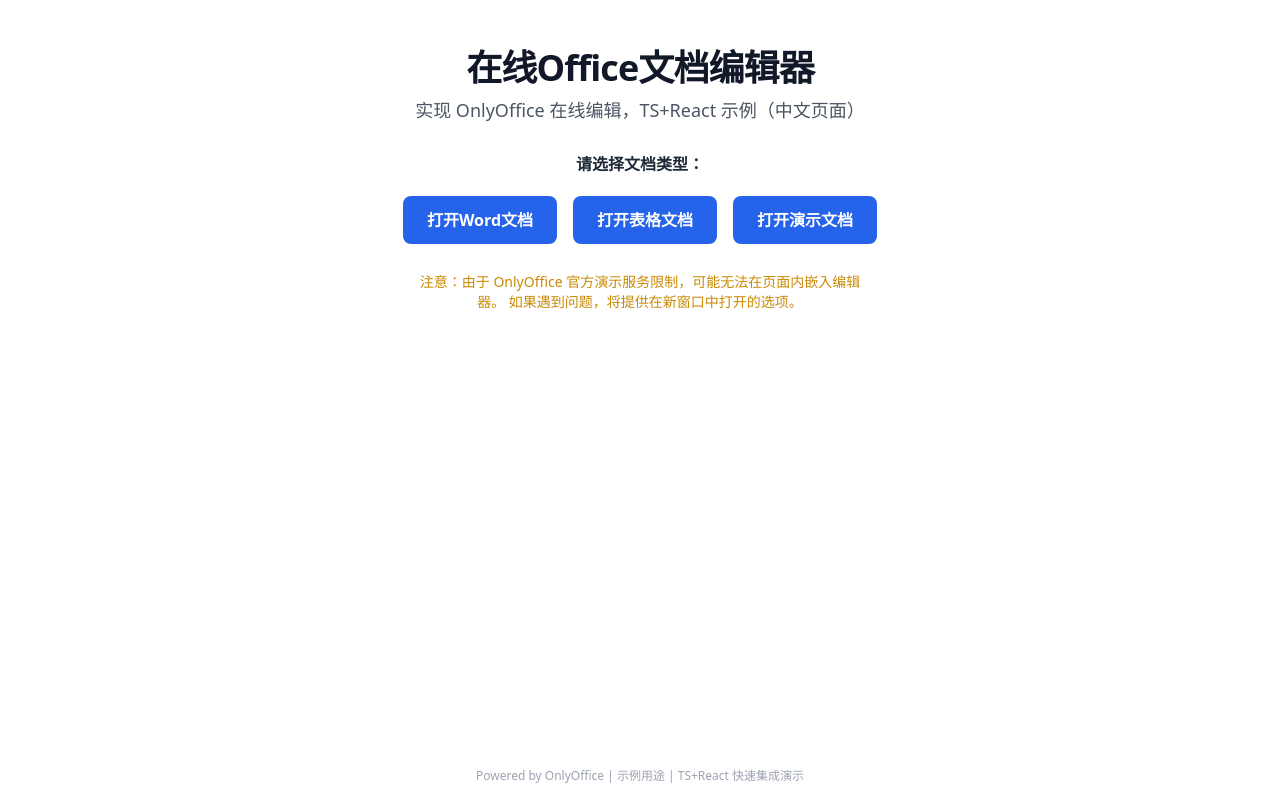
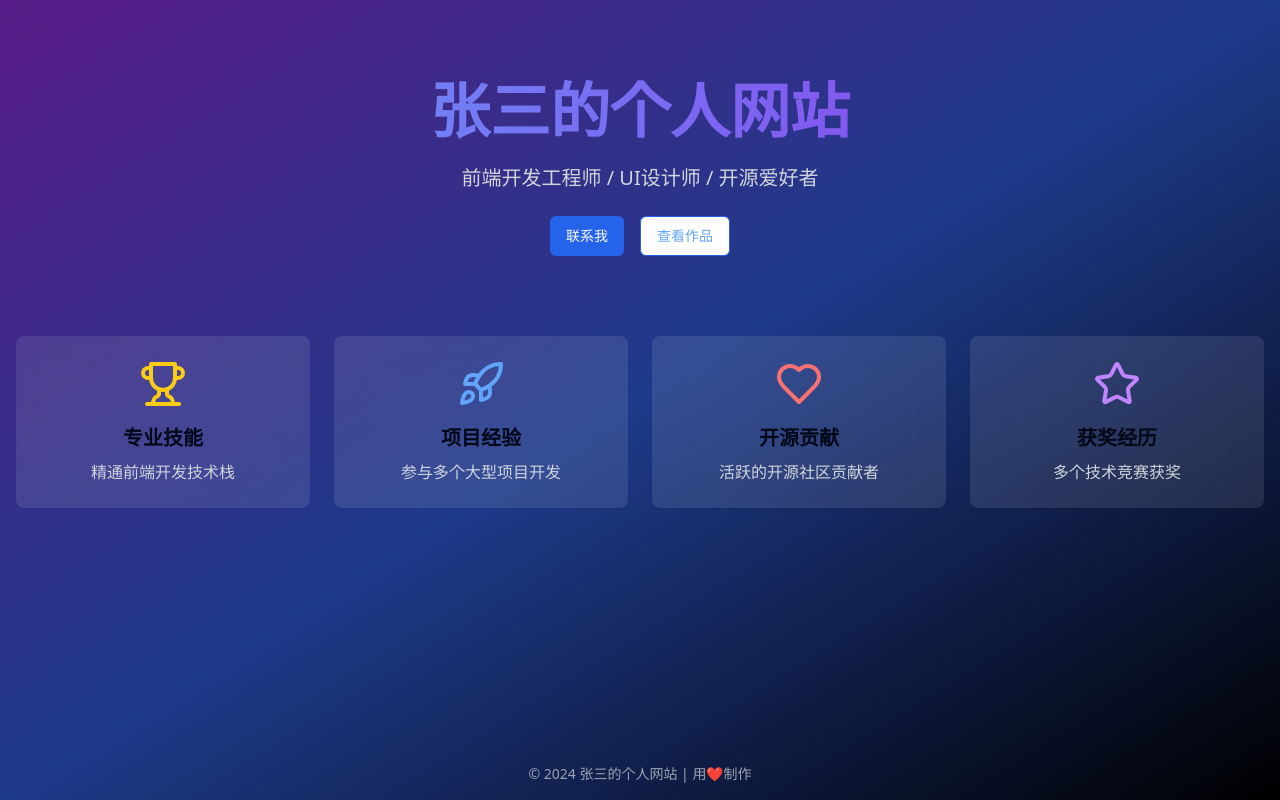
Before and after one commit to huyq84/easy-chinese-docs, a React (Vite) app: page / in a window 1280 px wide. Built offline with nearby package versions, Linux system fonts and the light colour scheme.

Commit message:
Refactor: Make website a personal website
Update content and style to be a personal website with Chinese content.

```diff
--- a/src/pages/Index.tsx
+++ b/src/pages/Index.tsx
@@ -1,73 +1,68 @@
 
-import React, { useState } from "react";
-import OnlyOfficeEditor from "@/components/OnlyOfficeEditor";
-
-const DEMO_DOCS = [
-  {
-    name: "Word文档",
-    url: "https://api.onlyoffice.com/example.docx",
-    type: "word",
-  },
-  {
-    name: "表格文档",
-    url: "https://api.onlyoffice.com/example.xlsx",
-    type: "cell",
-  },
-  {
-    name: "演示文档",
-    url: "https://api.onlyoffice.com/example.pptx",
-    type: "slide",
-  },
-];
+import React from "react";
+import { Button } from "@/components/ui/button";
+import { Card, CardContent } from "@/components/ui/card";
+import { Trophy, Rocket, Heart, Star } from "lucide-react";
 
 const Index = () => {
-  const [selected, setSelected] = useState<null | typeof DEMO_DOCS[0]>(null);
+  return (
+    <div className="min-h-screen bg-gradient-to-br from-purple-900 via-blue-900 to-black text-white">
+      {/* Hero Section */}
+      <div className="container mx-auto px-4 py-20">
+        <div className="text-center space-y-6 animate-fade-in">
+          <h1 className="text-6xl font-black mb-4 bg-clip-text text-transparent bg-gradient-to-r from-blue-400 to-purple-600">
+            张三的个人网站
+          </h1>
+          <p className="text-xl text-gray-300 max-w-2xl mx-auto">
+            前端开发工程师 / UI设计师 / 开源爱好者
+          </p>
+          <div className="flex justify-center gap-4 mt-8">
+            <Button className="bg-blue-600 hover:bg-blue-700">联系我</Button>
+            <Button variant="outline" className="border-blue-600 text-blue-400">
+              查看作品
+            </Button>
+          </div>
+        </div>
 
-  return (
-    <div className="min-h-screen flex flex-col items-center justify-start bg-white pt-12">
-      <h1 className="text-4xl font-black mb-2 tracking-tight text-gray-900">在线Office文档编辑器</h1>
-      <p className="mb-7 text-lg text-gray-600">实现 OnlyOffice 在线编辑，TS+React 示例（中文页面）</p>
+        {/* Features Section */}
+        <div className="grid grid-cols-1 md:grid-cols-2 lg:grid-cols-4 gap-6 mt-20">
+          <Card className="bg-white/10 backdrop-blur-lg border-0 hover:scale-105 transition-transform duration-300">
+            <CardContent className="p-6 text-center">
+              <Trophy className="w-12 h-12 mx-auto mb-4 text-yellow-400" />
+              <h3 className="text-xl font-bold mb-2">专业技能</h3>
+              <p className="text-gray-300">精通前端开发技术栈</p>
+            </CardContent>
+          </Card>
 
-      {!selected && (
-        <div className="flex flex-col items-center gap-3 mb-8">
-          <div className="mb-2 font-semibold text-gray-800">请选择文档类型：</div>
-          <div className="flex flex-wrap justify-center gap-4">
-            {DEMO_DOCS.map((doc) => (
-              <button
-                key={doc.type}
-                className="px-6 py-3 rounded-lg bg-blue-600 text-white font-semibold hover:bg-blue-700 transition"
-                onClick={() => setSelected(doc)}
-              >
-                打开{doc.name}
-              </button>
-            ))}
-          </div>
-          <p className="mt-4 text-sm text-yellow-600 max-w-md text-center">
-            注意：由于 OnlyOffice 官方演示服务限制，可能无法在页面内嵌入编辑器。
-            如果遇到问题，将提供在新窗口中打开的选项。
-          </p>
+          <Card className="bg-white/10 backdrop-blur-lg border-0 hover:scale-105 transition-transform duration-300">
+            <CardContent className="p-6 text-center">
+              <Rocket className="w-12 h-12 mx-auto mb-4 text-blue-400" />
+              <h3 className="text-xl font-bold mb-2">项目经验</h3>
+              <p className="text-gray-300">参与多个大型项目开发</p>
+            </CardContent>
+          </Card>
+
+          <Card className="bg-white/10 backdrop-blur-lg border-0 hover:scale-105 transition-transform duration-300">
+            <CardContent className="p-6 text-center">
+              <Heart className="w-12 h-12 mx-auto mb-4 text-red-400" />
+              <h3 className="text-xl font-bold mb-2">开源贡献</h3>
+              <p className="text-gray-300">活跃的开源社区贡献者</p>
+            </CardContent>
+          </Card>
+
+          <Card className="bg-white/10 backdrop-blur-lg border-0 hover:scale-105 transition-transform duration-300">
+            <CardContent className="p-6 text-center">
+              <Star className="w-12 h-12 mx-auto mb-4 text-purple-400" />
+              <h3 className="text-xl font-bold mb-2">获奖经历</h3>
+              <p className="text-gray-300">多个技术竞赛获奖</p>
+            </CardContent>
+          </Card>
         </div>
-      )}
+      </div>
 
-      {selected && (
-        <>
-          <div className="flex items-center gap-2 my-3">
-            <span className="text-base text-gray-800">
-              当前文档：{selected.name}
-            </span>
-            <button
-              onClick={() => setSelected(null)}
-              className="ml-2 text-sm text-blue-500 underline hover:text-blue-700"
-            >
-              &larr; 返回选择
-            </button>
-          </div>
-          <OnlyOfficeEditor documentUrl={selected.url} documentType={selected.type as any} />
-        </>
-      )}
-
-      <footer className="fixed bottom-4 left-0 w-full text-center text-gray-400 text-xs">
-        Powered by OnlyOffice | 示例用途 | TS+React 快速集成演示
+      {/* Footer */}
+      <footer className="fixed bottom-4 left-0 w-full text-center text-gray-400 text-sm">
+        © 2024 张三的个人网站 | 用❤️制作
       </footer>
     </div>
   );
```
